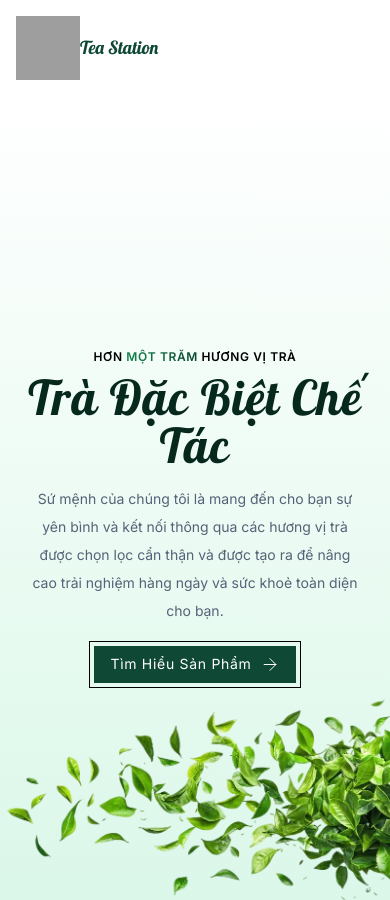
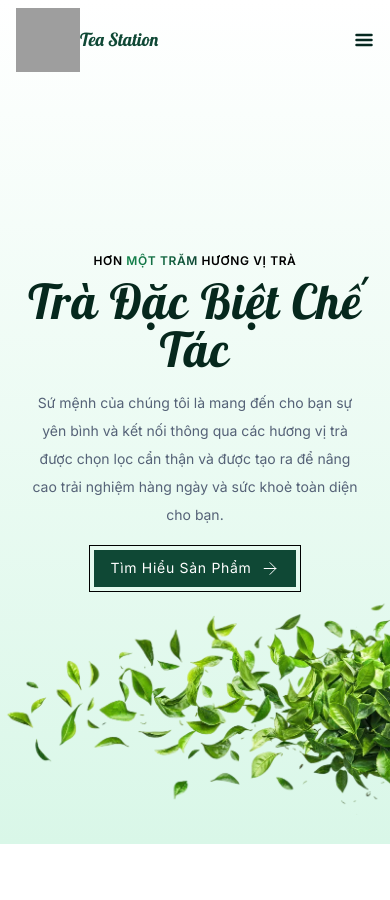
Before and after one commit to DoKhanh2104/TeaLandingPage, a website with bundled scripts: page index.html in a window 390 px wide. Shown: the top 900 px of the page. Built offline with nearby package versions, Linux system fonts and the light colour scheme; grey boxes are pictures that could not be loaded.

Commit message:
add hamburger icon

```diff
--- a/css/main.css
+++ b/css/main.css
@@ -65,6 +65,19 @@
         @apply text-base font-medium leading-none tracking-wide capitalize cursor-pointer text-n-700 hover:text-n-800;
     }
 
+    .mobileNavLink {
+        @apply text-p-50 hover:text-p-200
+    }
+
+    .dropdown-menu {
+        @apply bg-p-900 absolute right-8 top-[70%] w-[300px] backdrop-blur-[15px] rounded-lg overflow-hidden flex flex-col gap-4 items-center justify-center h-0 transition-all duration-200 ease-in-out;
+    }
+
+    .dropdown-menu.open {
+        height: 150px;
+        padding: 2rem 0;
+    }
+
     .btn {
         @apply flex items-center justify-center gap-2 px-4 py-2 text-sm tracking-wider text-white transition-colors duration-500 bg-p-900 hover:bg-p-700 border-p-900 font-inter lg:py-3 lg:px-9;
     }
--- /dev/null
+++ b/css/show-hide-nav.css
@@ -0,0 +1,30 @@
+.navbar {
+  -moz-transition: all 150ms cubic-bezier(0.165, 0.84, 0.44, 1);
+  -webkit-transition: all 150ms cubic-bezier(0.165, 0.84, 0.44, 1);
+  transition: all 150ms cubic-bezier(0.165, 0.84, 0.44, 1);
+  width: 100vw;
+  height: 80px;
+  line-height: 80px;
+  background: transparent;
+  position: fixed;
+  /* top: 0;
+  left: 0; */
+  left: 50%;
+  transform: translate(-50%);
+  color: #fff;
+  text-align: center;
+}
+
+.navbar.stick {
+  height: 80px;
+  line-height: 80px;
+}
+
+.navbar.stick.visible {
+  background-color: rgba(255, 255, 255, 0.8);
+  backdrop-filter: blur(4px);
+}
+
+.navbar.stick.hidden {
+  top: -80px;
+}
--- a/index.html
+++ b/index.html
@@ -10,6 +10,7 @@
     <!-- CSS -->
     <link href="./dist/output.css" rel="stylesheet">
     <link type="text/css" rel="stylesheet" href="css/responsive-tabs.css" />
+    <link type="text/css" rel="stylesheet" href="css/show-hide-nav.css">
 
     <!-- FONT -->
     <link rel="preconnect" href="https://fonts.googleapis.com">
@@ -23,6 +24,7 @@
 
     <!-- Script -->
     <script defer src="js/jquery.responsiveTabs.js"></script>
+    <script defer src="js/jquery.hidescroll.js"></script>
     <script defer type="module" src="/js/main.js"></script>
 </head>
 
@@ -30,7 +32,7 @@
 
     <!-- NAVIGATION -->
     <header class="relative z-50">
-        <div class="flex justify-center item navbar">
+        <div class="flex items-center justify-center navbar">
             <div class="max-w-[1536px] w-full px-4 py-4 md:py-10 md:px-[72px] flex items-center justify-between">
                 <!-- Logo -->
                 <a class="flex items-center justify-center flex-none" href="./">
@@ -44,6 +46,19 @@
                     <a href="./#story" class="navLink">Giới Thiệu</a>
                     <a href="./#contact" class="navLink">Liên Hệ</a>
                 </nav>
+
+                <!-- Hamburger Icon -->
+                <div id="toggle_btn" class="block cursor-pointer lg:hidden">
+                    <img class="text-p-950 size-5" src="./assets/Menu Icon.svg" alt="menu">
+                </div>
+
+                <!-- Mobile Hamburger -->
+                <div class="dropdown-menu lg:hidden">
+                    <a href="./products.html" class="navLink mobileNavLink">Sản Phẩm</a>
+                    <a href="./story.html" class="navLink mobileNavLink">Giới Thiệu</a>
+                    <a href="./contact.html" class="navLink mobileNavLink">Liên Hệ</a>
+                </div>
+
             </div>
         </div>
     </header>
--- /dev/null
+++ b/js/jquery.hidescroll.js
@@ -0,0 +1,129 @@
+;(function($, window, document, undefined) {
+
+	var name = 'hidescroll',
+		defaults = {
+			offset: 0,
+			interval: 250,
+			stickClass: 'stick',
+			visibleClass: 'visible',
+			hiddenClass: 'hidden'
+		};
+
+	function Hidescroll(element, options) {
+
+		this.options = $.extend({}, defaults, options);
+		this.navbar = element;
+
+		this.init();
+
+	}
+
+	/**
+	 * Calculate actual scroll position and direction
+	 * @param  {Object} event
+	 */
+	Hidescroll.prototype.calculate = function(event) {
+
+		var scroll = $(document).scrollTop();
+
+		if (scroll > this.scroll) this.direction = -1;
+		else this.direction = 1;
+
+		this.action = true;
+		this.scroll = scroll;
+
+	};
+
+	/**
+	 * Bind navbar methods
+	 */
+	Hidescroll.prototype.bindings = function() {
+
+		var o = this.options;
+
+		this.navbar.bind({
+
+			normalPosition: function () {
+				$(this).removeClass(
+					o.stickClass + ' ' + o.visibleClass + ' ' + o.hiddenClass
+				);
+			},
+			stickHiddenPosition: function () {
+				$(this).addClass(
+					o.stickClass  + ' ' + o.hiddenClass
+				).removeClass(o.visibleClass);
+			},
+			stickVisiblePosition: function () {
+				$(this).addClass(o.visibleClass).removeClass(o.hiddenClass);
+			},
+
+		});
+
+	};
+
+	/**
+	 * Handle navbar state
+	 */
+	Hidescroll.prototype.handle = function() {
+
+		if(this.scroll === 0)
+			return this.navbar.trigger('normalPosition');
+
+		if (this.direction < 0 && this.scroll > this.options.offset)
+			return this.navbar.trigger('stickHiddenPosition');
+
+		else
+			return this.navbar.trigger('stickVisiblePosition');
+
+	};
+
+	/**
+	 * Events bindings
+	 */
+	Hidescroll.prototype.events = function () {
+
+		$(window).on('scroll', $.proxy(this.calculate, this));
+
+	};
+
+	/**
+	 * [status description]
+	 * @return {[type]} [description]
+	 */
+	Hidescroll.prototype.status = function() {
+
+		var that = this;
+
+		setInterval(function() {
+			if (that.action) {
+				that.handle();
+				that.action = false;
+			}
+		}, this.options.interval);
+
+	};
+
+	Hidescroll.prototype.init = function () {
+
+		this.scroll = 0;
+		this.direction = 0;
+		this.options.offset = (this.options.offset === 0) ? this.navbar.outerHeight() : this.options.offset;
+		this.action = true;
+
+		this.bindings();
+		this.events();
+		this.status();
+
+	};
+
+	$.fn[name] = function(options) {
+		return this.each(function () {
+			if (!$.data(this, 'api_' + name)) {
+				$.data(this, 'api_' + name,
+					new Hidescroll($(this), options)
+				);
+			}
+		});
+	};
+
+})(jQuery, window, document);
--- a/js/main.js
+++ b/js/main.js
@@ -1,4 +1,19 @@
 import { productList, partnerLogoBasePath, partnerLogos } from "./data.js"
+
+//Navbar
+$(function () {
+    // scroll
+    $(".navbar").hidescroll();
+
+    // mobile dropdown
+    const toggle = $("#toggle_btn");
+    const dropdown = $(".dropdown-menu")
+
+    toggle.click(() => {
+        dropdown.toggleClass("open")
+    })
+});
+
 // Partner logo
 $(function () {
     const container = document.getElementById('partner-logo-list');
```
Also changed, not shown: dist/output.css.
